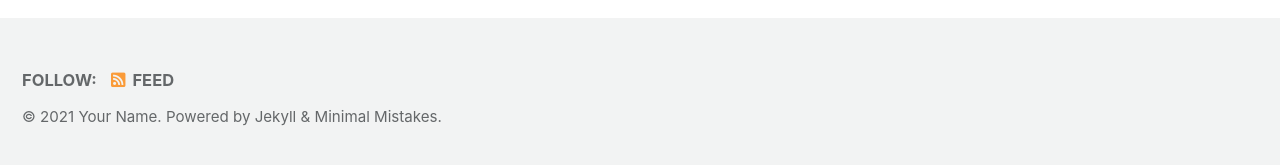
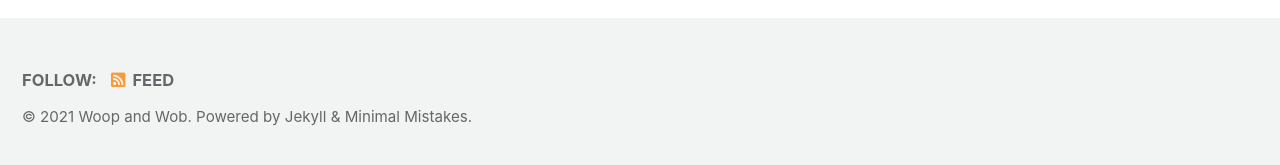
Before and after one commit to woopandwob/testminimal, a Jekyll site: the page built from index.html, in a window 1280 px wide. Shown: the part 727-892 px from the top of the page. Built offline with Jekyll 4.4.1, drawn with Linux system fonts in a browser that asks for light colours; cached includes are drawn as plain includes; the list of posts is cut into pages by our own code.

Commit message:
Update _config.yml

```diff
--- a/_config.yml
+++ b/_config.yml
@@ -18,7 +18,7 @@ locale                   : "en-US"
 title                    : "Site Title"
 title_separator          : "-"
 subtitle                 : # site tagline that appears below site title in masthead
-name                     : "Your Name"
+name                     : "Woop and Wob"
 description              : "An amazing website."
 url                      : # the base hostname & protocol for your site e.g. "https://mmistakes.github.io"
 baseurl                  : # the subpath of your site, e.g. "/blog"
```
